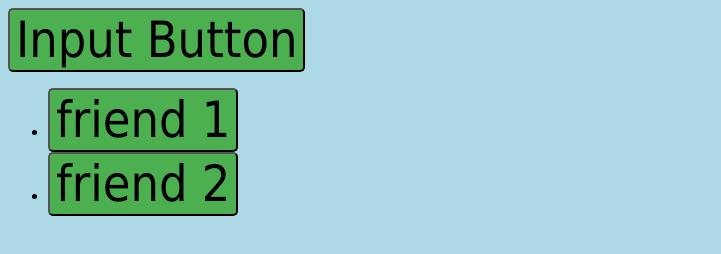
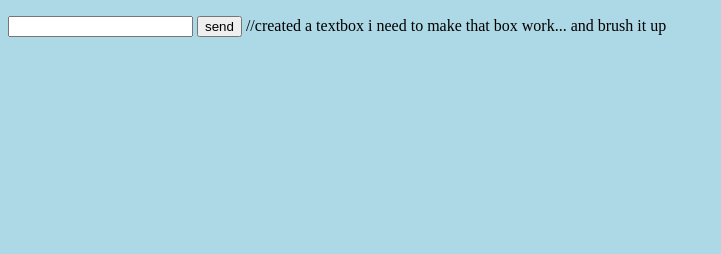
Before and after one commit to DirtLandStudios/ChatApp, a plain HTML site: page ChatApp-Client/page.html in a window 1280 px wide. Shown: the whole page, without its empty margins (0-721 px from the left). Drawn offline with Linux system fonts and the light colour scheme.

Commit message:
Update page.html

```diff
--- a/ChatApp-Client/page.html
+++ b/ChatApp-Client/page.html
@@ -7,7 +7,7 @@
         }
         .button {
             background-color: #4CAF50;
-            border-radius: 5px;
+            border-radius: 2px;
             text-align: center;
             text-decoration: none;
             cursor: pointer;
@@ -17,10 +17,9 @@
         </style>
     </head>
 <body>
-<input type="button" class="button" value="Input Button">
-<ul>
-    <li><input type="button" class="button" value="friend 1"></li>
-    <li><input type="button" class="button" value="friend 2"></li>
-</ul>
+<ul id "mess"></ul>
+<input id="textbox" type="text">
+<button id="button">send</button>
 </body>
 </html>
+//created a textbox i need to make that box work... and brush it up
```
